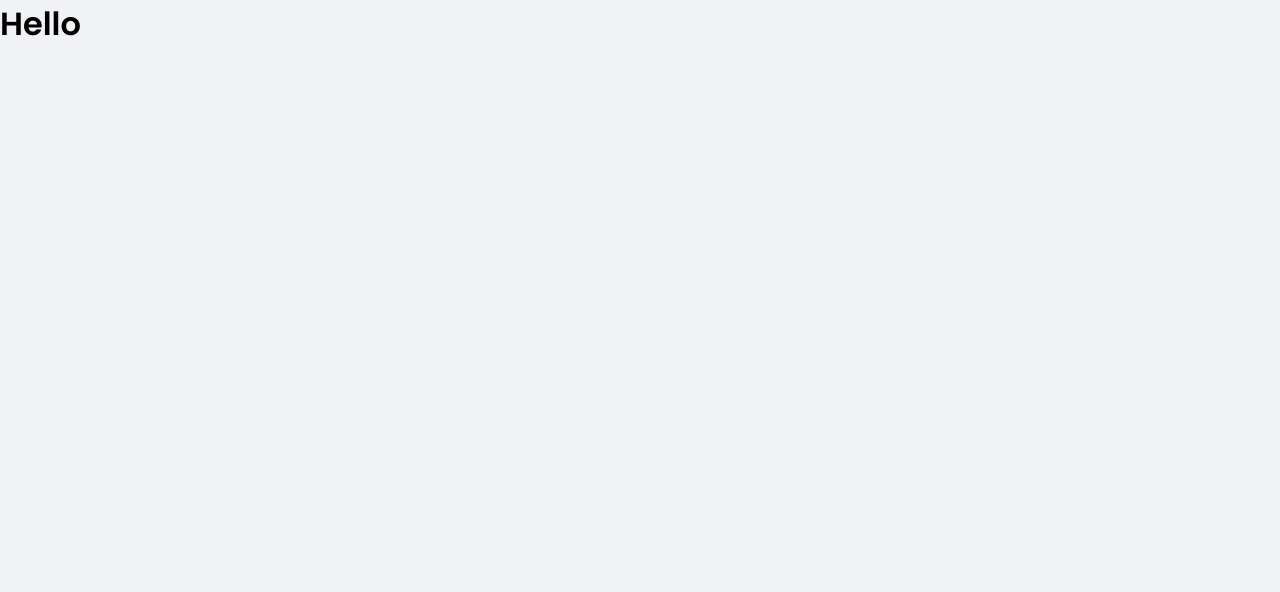
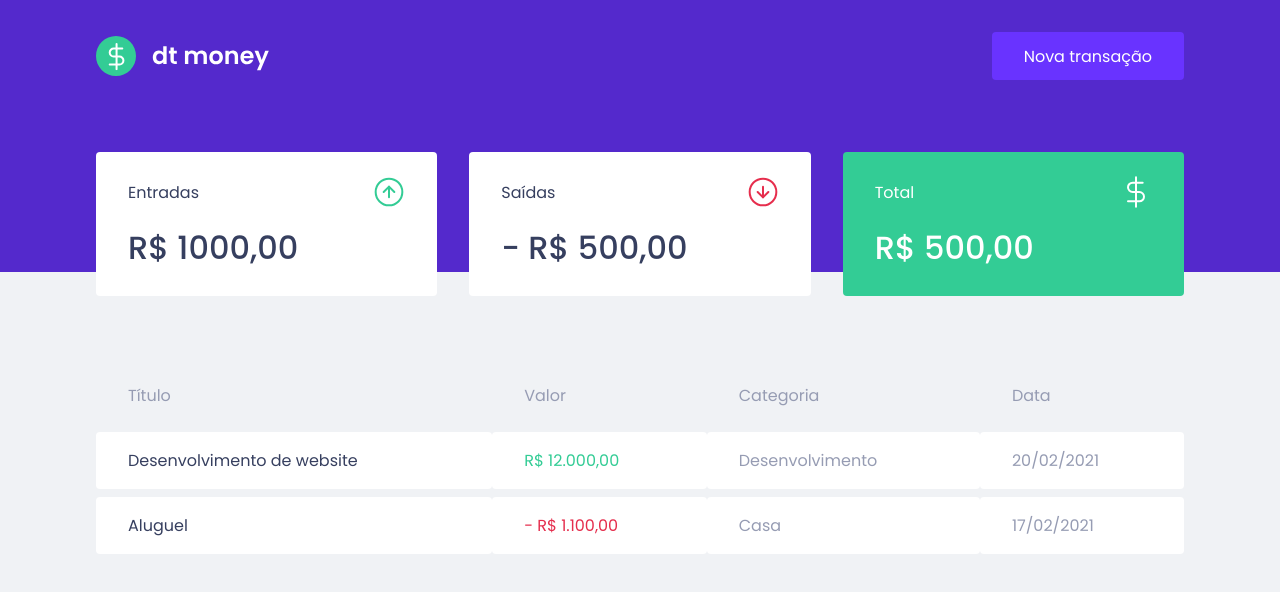
Before and after one commit to rafaelramosdev/ignite-reactjs-chapter-II-dt-money, a React (Vite) app: page / in a window 1280 px wide. Shown: the top 592 px of the page. Built offline with nearby package versions, Linux system fonts and the light colour scheme.

Commit message:
feat: import and reference the created components

```diff
--- a/src/App.tsx
+++ b/src/App.tsx
@@ -1,9 +1,13 @@
+import { Header } from "./components/Header";
+import { Dashboard } from "./components/Dashboard";
+
 import { GlobalStyle } from "./styles/global";
 
 export function App() {
   return (
     <>
-      <h1>Hello</h1>
+      <Header />
+      <Dashboard />
       <GlobalStyle />
     </>
   )
```
